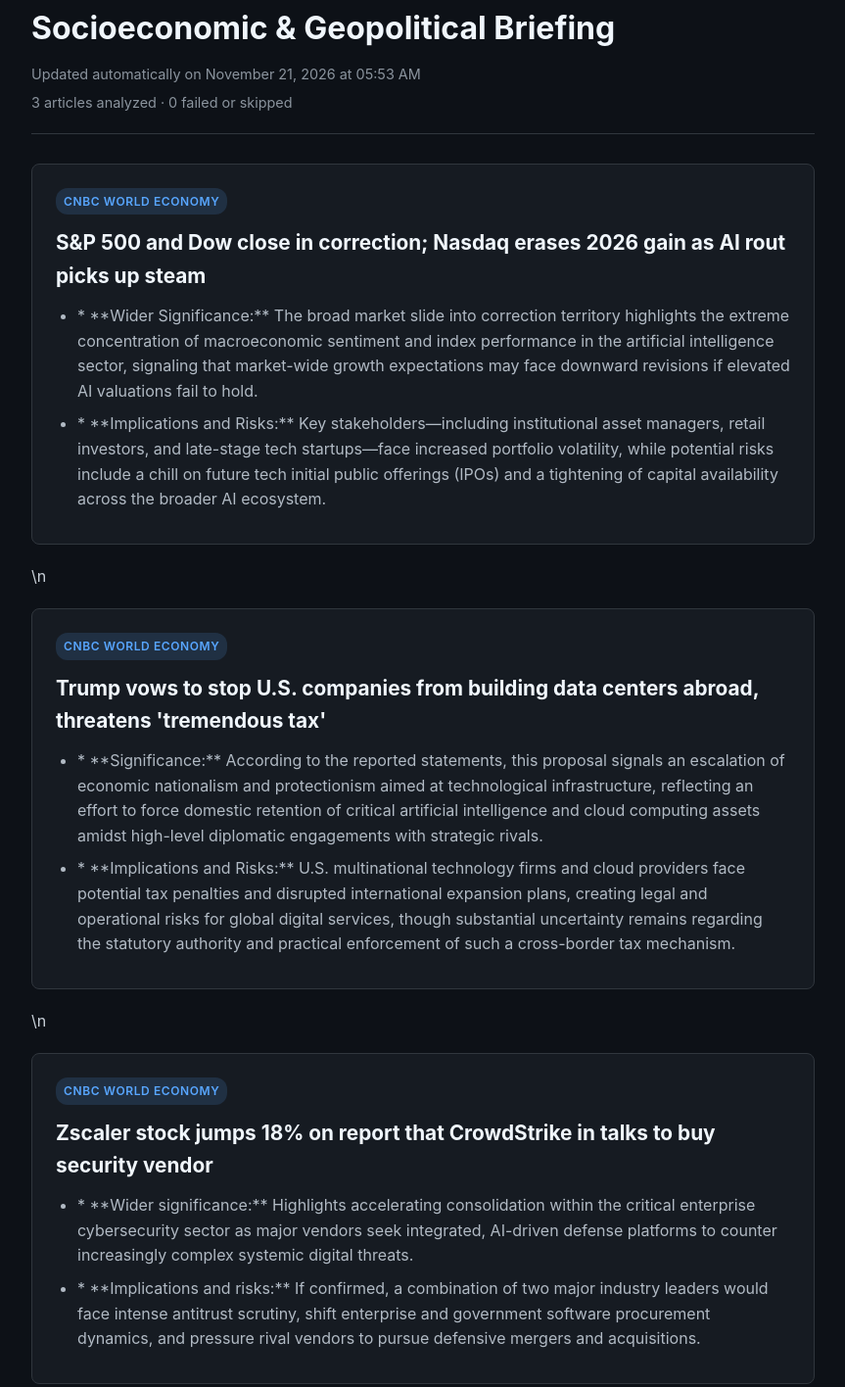
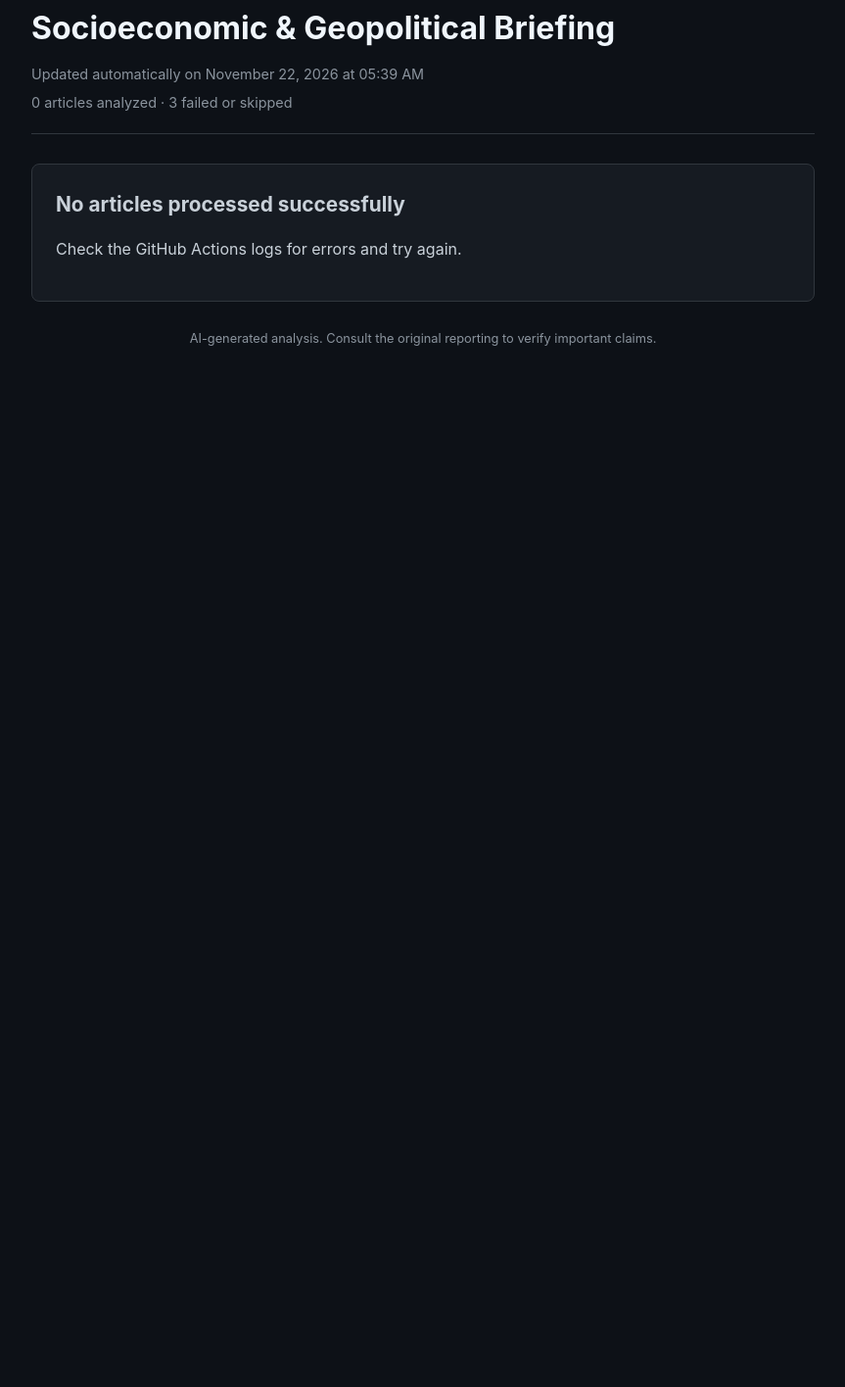
Before and after one commit to itserenjaeger1/the-geopolitical-pulse-, a plain HTML site: page index.html in a window 1280 px wide. Shown: the part 37-1453 px from the top of the page at 98% size, without its empty margins (208-1071 px from the left). After the commit the page ends 800 px from the top, so only its background shows below. Drawn offline with Linux system fonts and the light colour scheme.

Commit message:
Deploying to gh-pages from @ itserenjaeger1/the-geopolitical-pulse-@fe86b8d4c1652b216eaaa84e8471c2ac7876f77a 🚀

```diff
--- a/index.html
+++ b/index.html
@@ -84,40 +84,15 @@
     <main class="container">
         <header>
             <h1>Socioeconomic &amp; Geopolitical Briefing</h1>
-            <div class="date">Updated automatically on November 21, 2026 at 05:53 AM</div>
-            <div class="status">3 articles analyzed · 0 failed or skipped</div>
+            <div class="date">Updated automatically on November 22, 2026 at 05:39 AM</div>
+            <div class="status">0 articles analyzed · 3 failed or skipped</div>
         </header>
         <section class="grid" aria-label="News articles">
 
-                <article class="card">
-                    <div class="source">CNBC World Economy</div>
-                    <h2>
-                        <a href="https://www.cnbc.com/2026/11/19/stock-market-today-live-updates.html"
-                           target="_blank"
-                           rel="noopener noreferrer">S&amp;P 500 and Dow close in correction; Nasdaq erases 2026 gain as AI rout picks up steam</a>
-                    </h2>
-                    <ul><li>* **Wider Significance:** The broad market slide into correction territory highlights the extreme concentration of macroeconomic sentiment and index performance in the artificial intelligence sector, signaling that market-wide growth expectations may face downward revisions if elevated AI valuations fail to hold.</li><li>* **Implications and Risks:** Key stakeholders—including institutional asset managers, retail investors, and late-stage tech startups—face increased portfolio volatility, while potential risks include a chill on future tech initial public offerings (IPOs) and a tightening of capital availability across the broader AI ecosystem.</li></ul>
-                </article>
-                \n
-                <article class="card">
-                    <div class="source">CNBC World Economy</div>
-                    <h2>
-                        <a href="https://www.cnbc.com/2026/11/20/trump-data-centers-ai-companies-tax.html"
-                           target="_blank"
-                           rel="noopener noreferrer">Trump vows to stop U.S. companies from building data centers abroad, threatens &#x27;tremendous tax&#x27;</a>
-                    </h2>
-                    <ul><li>* **Significance:** According to the reported statements, this proposal signals an escalation of economic nationalism and protectionism aimed at technological infrastructure, reflecting an effort to force domestic retention of critical artificial intelligence and cloud computing assets amidst high-level diplomatic engagements with strategic rivals.</li><li>* **Implications and Risks:** U.S. multinational technology firms and cloud providers face potential tax penalties and disrupted international expansion plans, creating legal and operational risks for global digital services, though substantial uncertainty remains regarding the statutory authority and practical enforcement of such a cross-border tax mechanism.</li></ul>
-                </article>
-                \n
-                <article class="card">
-                    <div class="source">CNBC World Economy</div>
-                    <h2>
-                        <a href="https://www.cnbc.com/2026/11/20/zscaler-crowdstrike-deal.html"
-                           target="_blank"
-                           rel="noopener noreferrer">Zscaler stock jumps 18% on report that CrowdStrike in talks to buy security vendor</a>
-                    </h2>
-                    <ul><li>* **Wider significance:** Highlights accelerating consolidation within the critical enterprise cybersecurity sector as major vendors seek integrated, AI-driven defense platforms to counter increasingly complex systemic digital threats.</li><li>* **Implications and risks:** If confirmed, a combination of two major industry leaders would face intense antitrust scrutiny, shift enterprise and government software procurement dynamics, and pressure rival vendors to pursue defensive mergers and acquisitions.</li></ul>
-                </article>
+    <div class="card">
+        <h2>No articles processed successfully</h2>
+        <p>Check the GitHub Actions logs for errors and try again.</p>
+    </div>
 
         </section>
         <footer>
```
